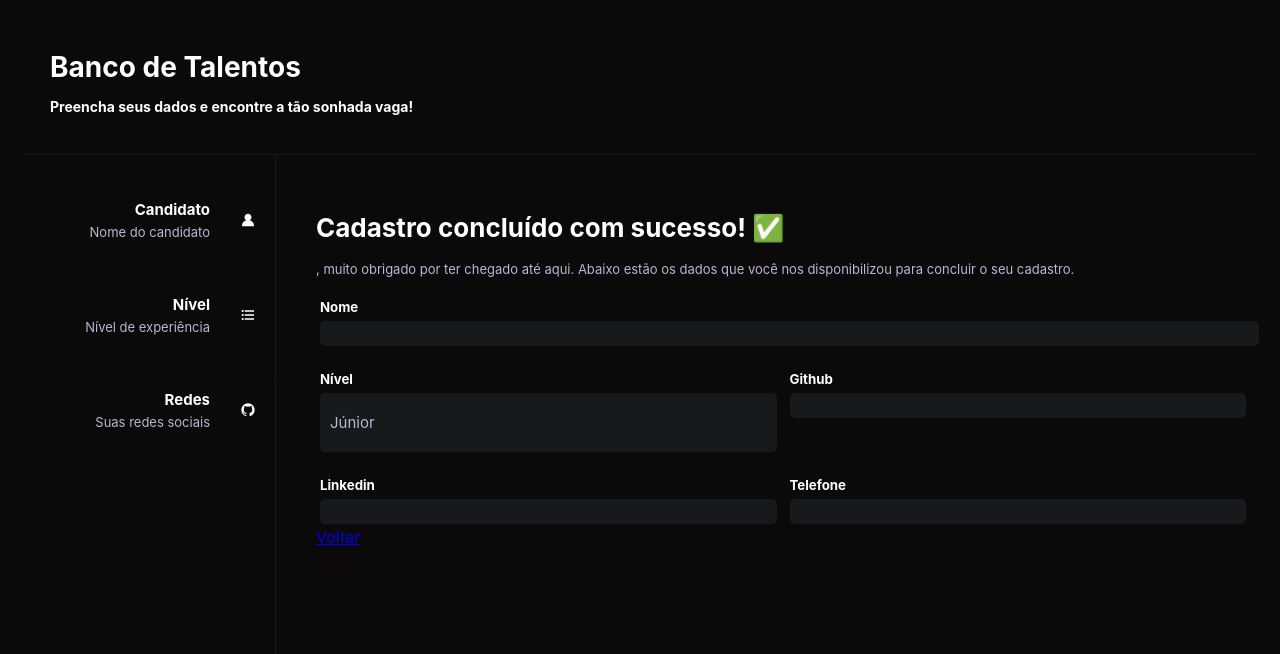
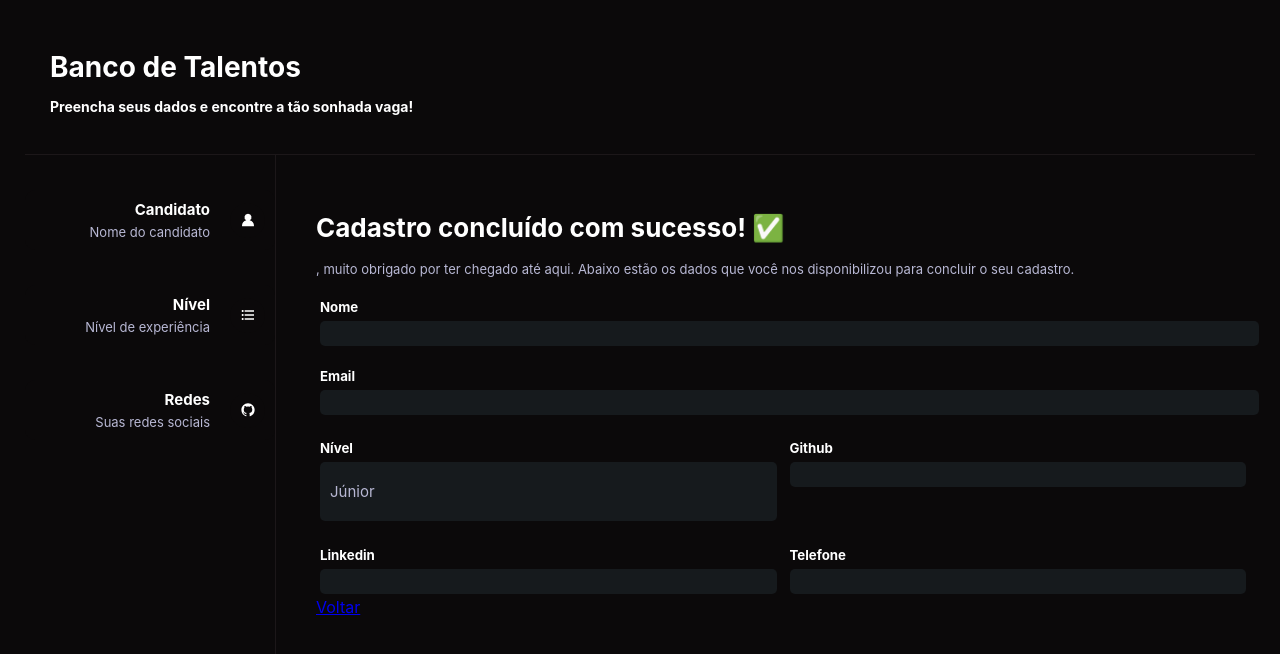
Before and after one commit to Tassio-Med/multiform, a React (Vite) app: page /page4 in a window 1280 px wide. Shown: the top 654 px of the page. Built offline with nearby package versions, Linux system fonts and the light colour scheme.

Commit message:
feat: state de email compartilhado com a página de cadastro concluído

```diff
--- a/src/pages/PageForm4/index.tsx
+++ b/src/pages/PageForm4/index.tsx
@@ -37,6 +37,12 @@ export const PageForm4 = () => {
             <p>{state.name}</p>
           </F.Data>
         </F.Box>
+        <F.Box>
+          <h5>Email</h5>
+          <F.Data>
+            <p>{state.email}</p>
+          </F.Data>
+        </F.Box>
 
         <F.Dev>
           <F.Box>
```
